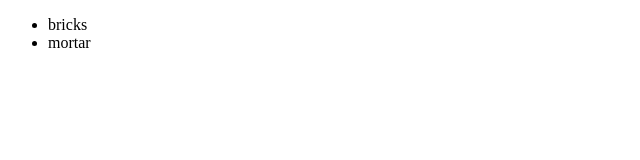
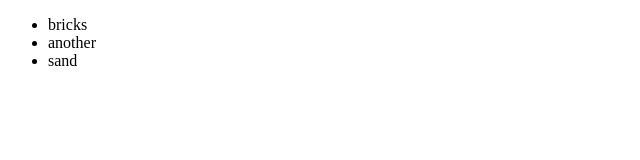
Before and after one commit to julieta2018/newGitTest, a plain HTML site: page index.html in a window 1280 px wide. Shown: the full height of the page, 0-640 px from the left. Drawn offline with Linux system fonts and the light colour scheme.

Commit message:
update list

```diff
--- a/index.html
+++ b/index.html
@@ -7,7 +7,8 @@
 	<div>
 		<ul>
 			<li>bricks</li>
-			<li>mortar</li>
+			<li>another</li>
+			<li>sand</li>
 		</ul>
 
 	</div>
```
